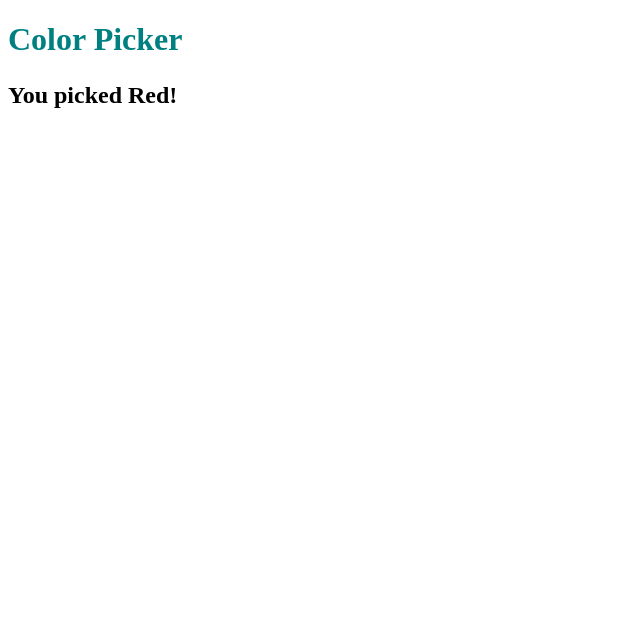
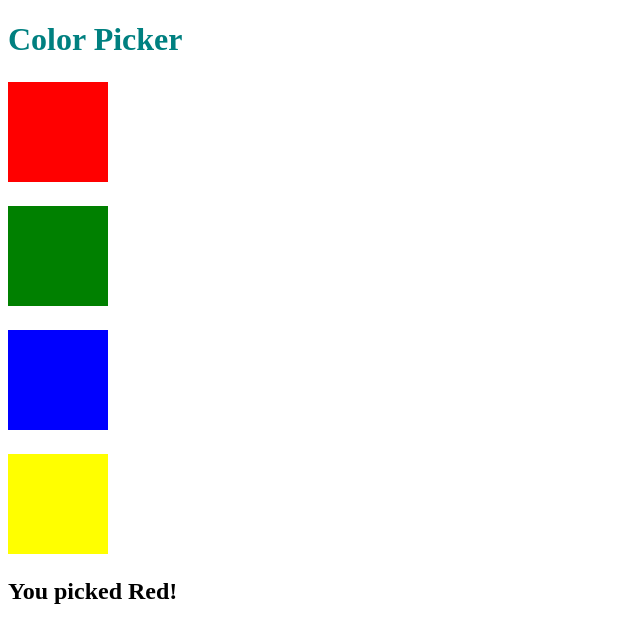
Before and after one commit to ChrisMattox/block_picker, a plain HTML site: page index.html in a window 1280 px wide. Shown: the whole page, without its empty margins (0-640 px from the left). Drawn offline with Linux system fonts and the light colour scheme.

Commit message:
Fixed HTML

```diff
--- a/index.html
+++ b/index.html
@@ -9,16 +9,10 @@
   </head>
   <body>
         <h1>Color Picker</h1>
-        <h2 class="colorPicked"></h2></div>
-<div class="colors">
-  <!-- <table class="colors">
-    <th>
-    <tr><div class="redblock"></div><tr>
-    <tr><div class="greenblock"></div></tr>
-    <tr><div class="blueblock"></div></tr>
-    <tr><div class="yellowblock"></div></tr>
-    </th>
-</table> -->
-</div>
+    <h2 class="colorPicked"></div>
+    <div class="redblock"></div>
+    <div class="greenblock"></div>
+    <div class="blueblock"></div>
+    <div class="yellowblock"></div>
   </body>
 </html>
```
